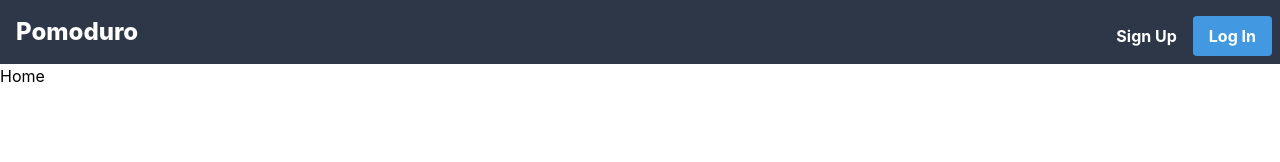
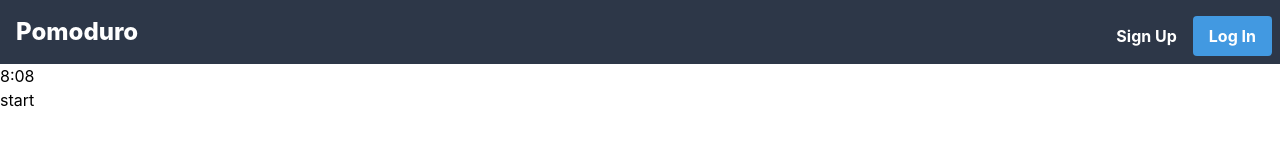
Before and after one commit to DKeen0123/pomodoro-client, a React (Create React App) app: page / in a window 1280 px wide. Shown: the top 162 px of the page. Built offline with nearby package versions, Linux system fonts and the light colour scheme; no server answers.

Commit message:
create countdown logic

```diff
--- a/src/components/pages/Home.tsx
+++ b/src/components/pages/Home.tsx
@@ -1,5 +1,16 @@
 import React from 'react';
+import Timer from '../ui/Timer';
+const Home = () => {
+  const [startCountdown, setStartCountdown] = React.useState(false);
 
-const Home = () => <div>Home</div>;
+  return (
+    <>
+      <Timer countdownFromInSeconds={488} startCountdown={startCountdown} />
+      <button onClick={() => setStartCountdown((prevState) => !prevState)}>
+        {startCountdown ? 'stop' : 'start'}
+      </button>
+    </>
+  );
+};
 
 export default Home;
--- /dev/null
+++ b/src/components/ui/Timer.tsx
@@ -0,0 +1,42 @@
+import React from 'react';
+
+interface Props {
+  countdownFromInSeconds: number;
+  startCountdown: boolean;
+}
+
+const Timer: React.FC<Props> = ({ countdownFromInSeconds, startCountdown }) => {
+  const [minutes, setMinutes] = React.useState(
+    Math.floor(countdownFromInSeconds / 60)
+  );
+  const [seconds, setSeconds] = React.useState(
+    countdownFromInSeconds - minutes * 60
+  );
+
+  const countdownSeconds = () => {
+    return setInterval(() => setSeconds(seconds - 1), 1000);
+  };
+
+  React.useEffect(() => {
+    if (startCountdown) {
+      if (seconds > 0) {
+        const reduceSeconds = countdownSeconds();
+        return () => clearInterval(reduceSeconds);
+      }
+
+      if (minutes > 0) {
+        setSeconds(59);
+        setMinutes((prevCount) => prevCount - 1);
+      }
+    }
+  }, [seconds, minutes, startCountdown]);
+
+  return (
+    <div>
+      <span>{minutes}</span>:
+      <span>{seconds < 10 ? `0${seconds}` : seconds}</span>
+    </div>
+  );
+};
+
+export default Timer;
```
Also changed, not shown: 1 other file (tests, documents, lock files or other folders).
